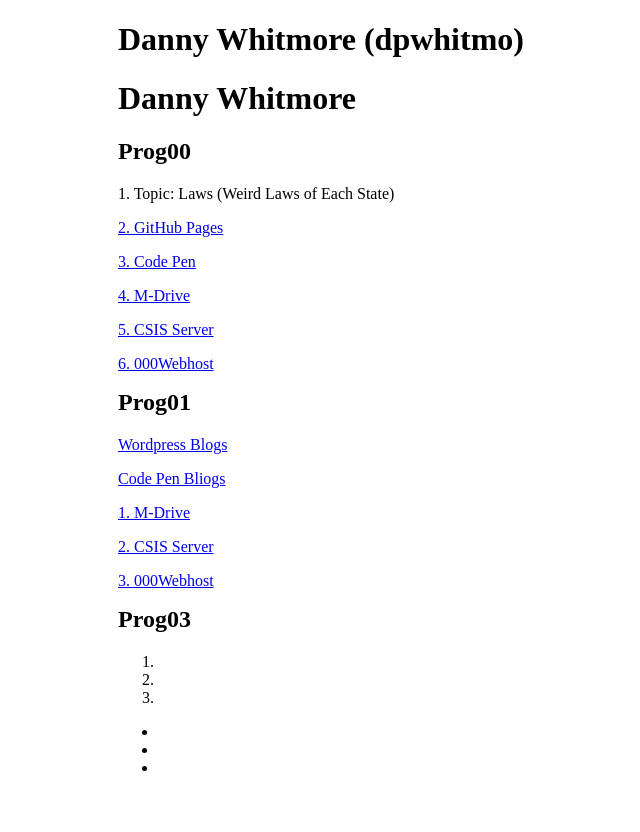
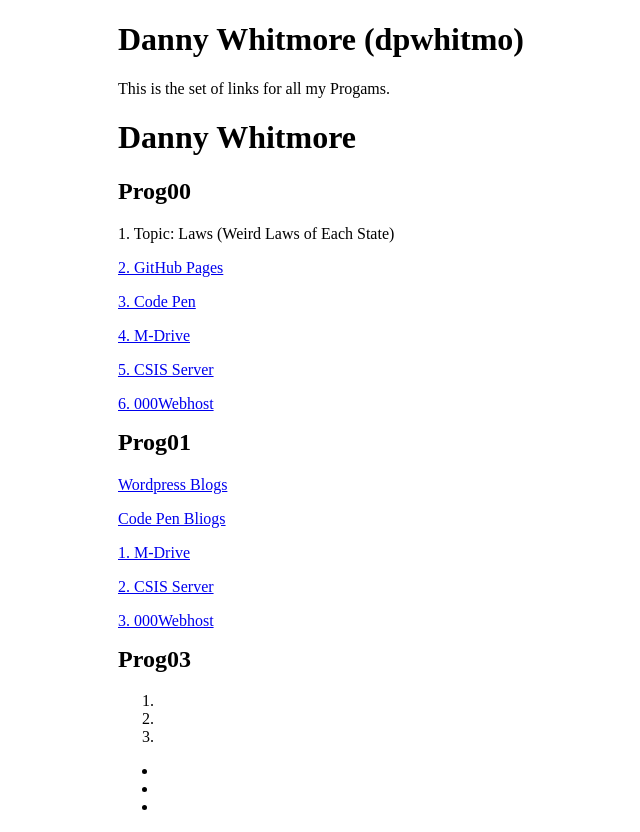
Before and after one commit to dpwhitmo/CIS255, a plain HTML site: page index.html in a window 1280 px wide. Shown: the whole page, without its empty margins (22-662 px from the left). Before the commit the page ends 800 px from the top, so only its background shows below. Drawn offline with Linux system fonts and the light colour scheme.

Commit message:
Update index.html

```diff
--- a/index.html
+++ b/index.html
@@ -5,6 +5,7 @@
 			<h1>Danny Whitmore (dpwhitmo) </h1>
 
 		</header>
+		<p>This is the set of links for all my Progams.</p>
 		<style>
 			.multiColumn {
 				column-count: 4;
```
